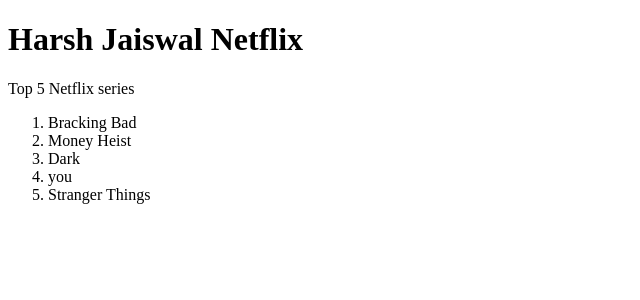
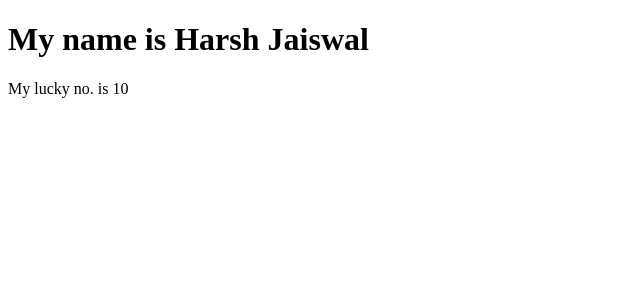
Before and after one commit to HarshJaiswal10/react-project, a React (Create React App) app: page / in a window 1280 px wide. Shown: the top 300 px of the page, without its empty margins (0-640 px from the left). Built offline with nearby package versions, Linux system fonts and the light colour scheme.

Commit message:
day 4 complete

```diff
--- a/src/index.js
+++ b/src/index.js
@@ -1,18 +1,11 @@
 import React from 'react';
 import ReactDOM from 'react-dom';
 
+const flname = "Harsh Jaiswal";
 ReactDOM.render(
   <>
-  <h1>Harsh Jaiswal Netflix</h1>
-  <p>Top 5 Netflix series</p>
-  <ol>
-    <li>Bracking Bad</li>
-    <li>Money Heist</li>
-    <li>Dark</li>
-    <li>you</li>
-    <li>Stranger Things</li>
-  </ol>
+    <h1> My name is {flname} </h1>
+    <p> My lucky no. is {7+3} </p>
   </>,
   document.getElementById("root")
-
 );
```
